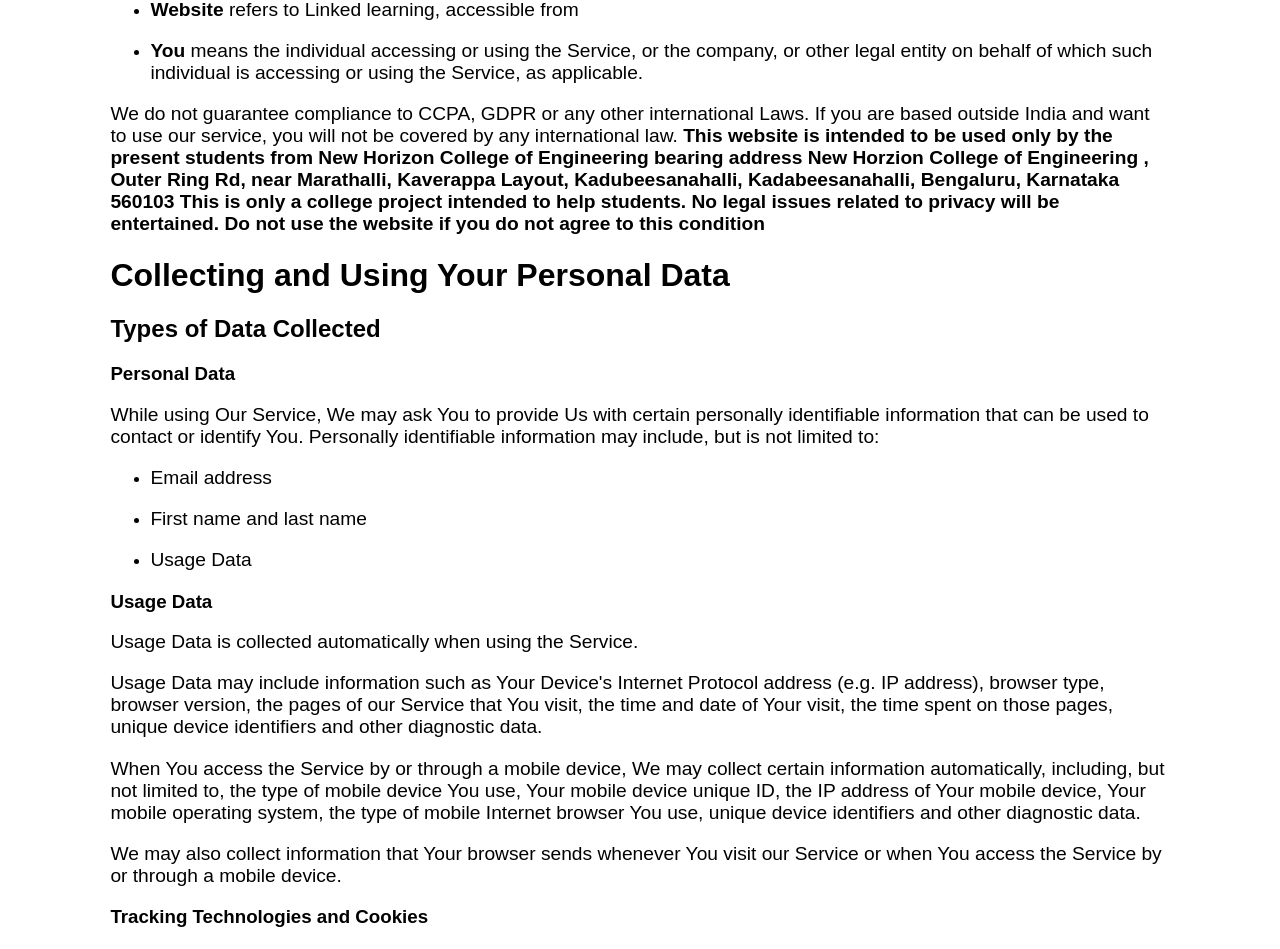
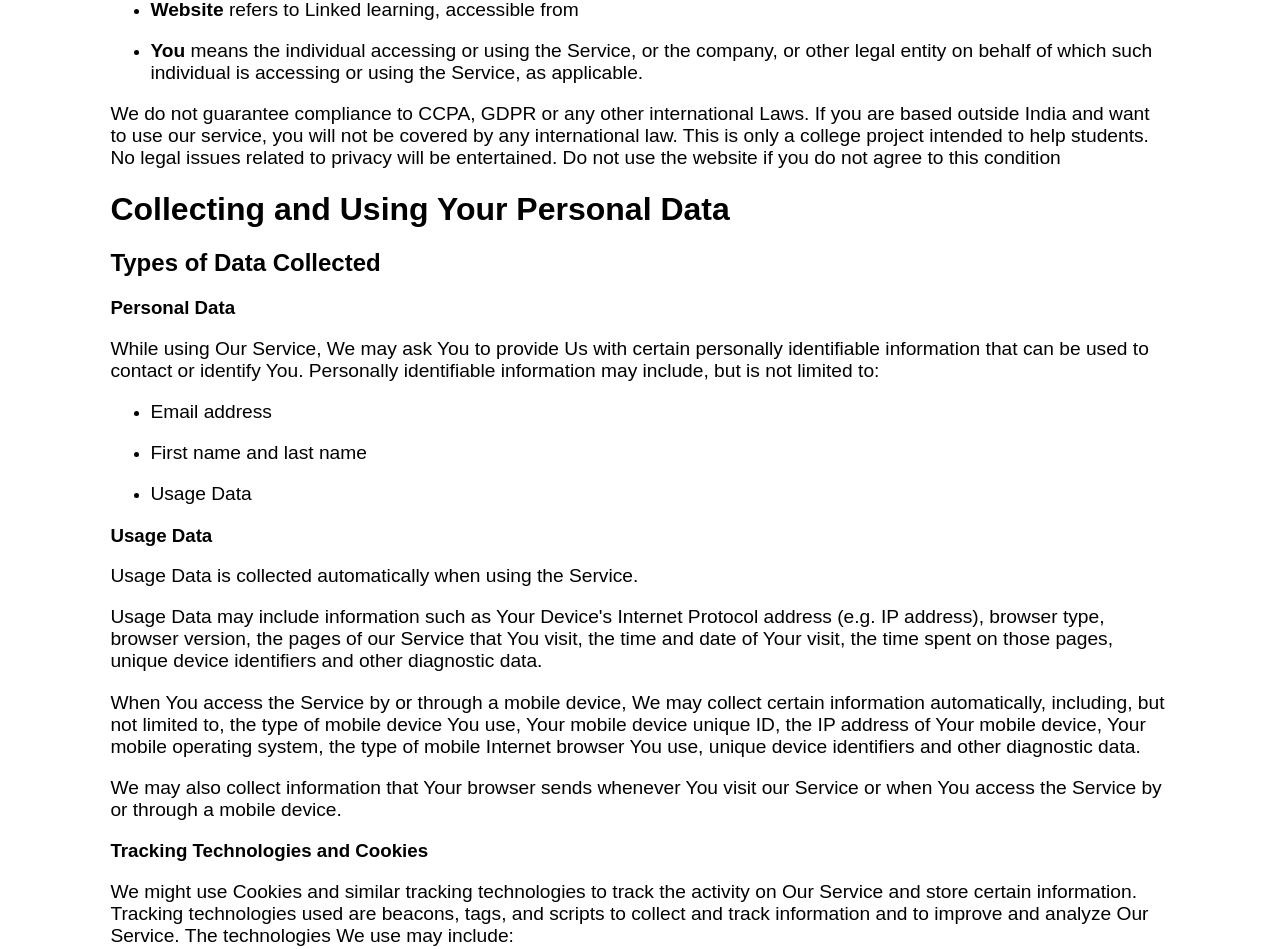
Before and after one commit to link-n-learn/web-client, a Vue app in the folder linkedlearning/: page /privacy-policy in a window 1280 px wide. Shown: the part 1320-2269 px from the top of the page. Built offline with nearby package versions, Linux system fonts and the light colour scheme.

Commit message:
updated T&C PP

```diff
--- a/linkedlearning/src/views/PrivacyPolicy.vue
+++ b/linkedlearning/src/views/PrivacyPolicy.vue
@@ -117,9 +117,7 @@
       We do not guarantee compliance to CCPA, GDPR or any other international
       Laws. If you are based outside India and want to use our service, you will
       not be covered by any international law.
-      <b>This website is intended to be used only by the present students from New Horizon College of Engineering bearing address
-      New Horzion College of Engineering , Outer Ring Rd, near Marathalli, Kaverappa Layout, Kadubeesanahalli, Kadabeesanahalli, Bengaluru, Karnataka 560103
-      This is only a college project intended to help students. No legal issues related to privacy will be entertained. Do not use the website if you do not agree to this condition</b>
+      This is only a college project intended to help students. No legal issues related to privacy will be entertained. Do not use the website if you do not agree to this condition
     </p>
     <h1>Collecting and Using Your Personal Data</h1>
     <h2>Types of Data Collected</h2>
@@ -163,7 +161,7 @@
     </p>
     <h3>Tracking Technologies and Cookies</h3>
     <p>
-      We use Cookies and similar tracking technologies to track the activity on
+      We might use Cookies and similar tracking technologies to track the activity on
       Our Service and store certain information. Tracking technologies used are
       beacons, tags, and scripts to collect and track information and to improve
       and analyze Our Service. The technologies We use may include:
--- a/linkedlearning/src/views/TandC.vue
+++ b/linkedlearning/src/views/TandC.vue
@@ -13,7 +13,6 @@
       By accessing this website we assume you accept these terms and conditions.
       Do not continue to use Linked learning if you do not agree to take all of
       the terms and conditions stated on this page.
-      <b>Do not access the website if you are not a present student of New Horizon College of Engineering , Outer Ring Rd, near Marathalli, Kaverappa Layout, Kadubeesanahalli, Kadabeesanahalli, Bengaluru, Karnataka 560103.</b>
     </p>
 
     <p>
```
